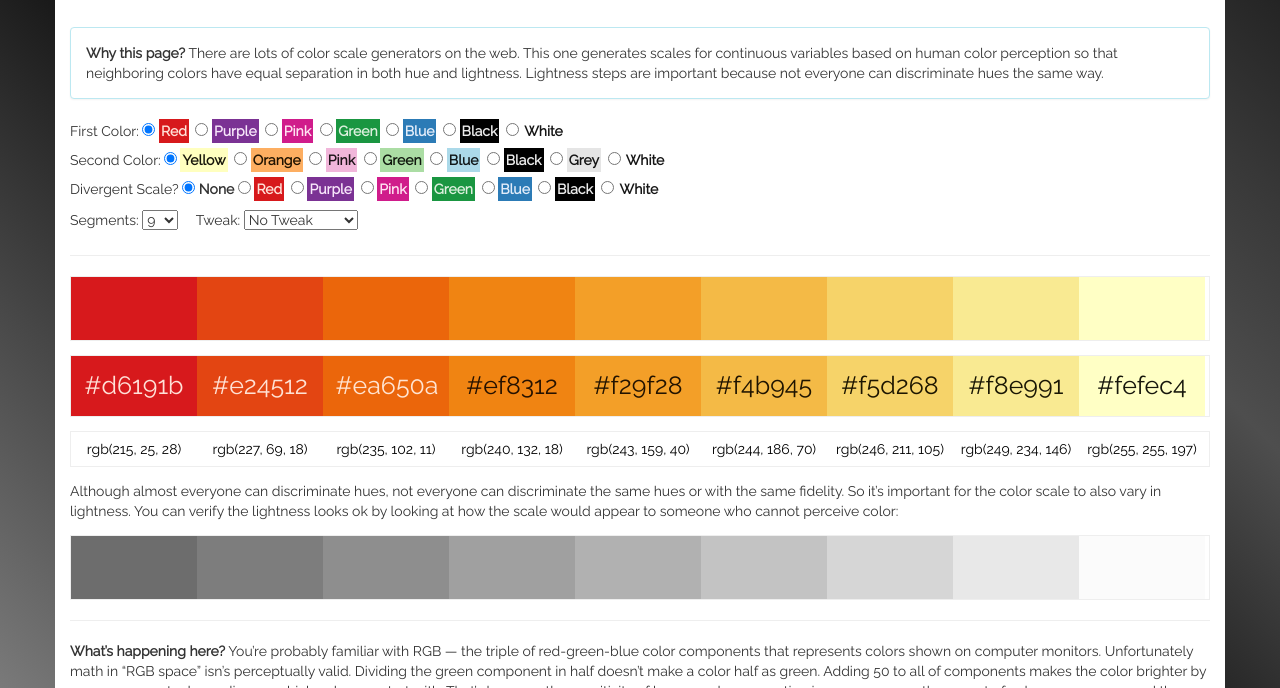
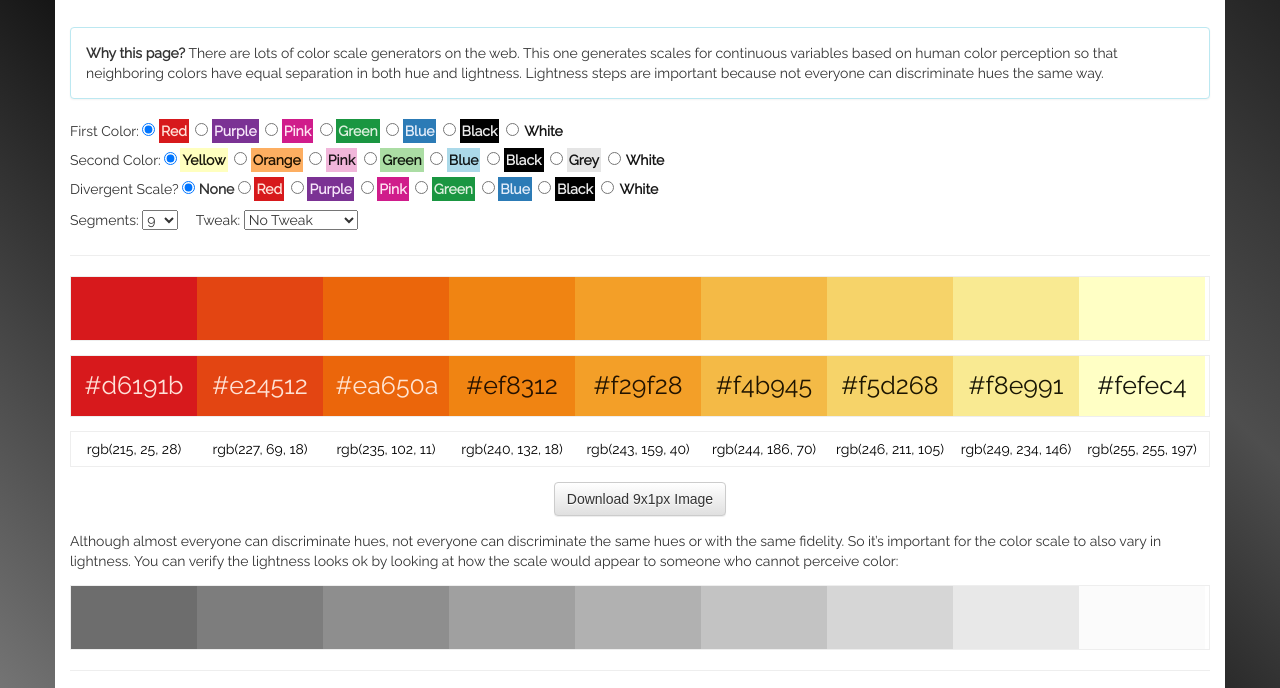
Before and after one commit to JoshData/color-scales, a website: page index.html in a window 1280 px wide. Shown: the part 93-781 px from the top of the page. Drawn offline with nearby package versions, Linux system fonts and the light colour scheme; a web font is replaced by a local one.

Commit message:
add a button to download the color scale as a PNG image

```diff
--- a/index.html
+++ b/index.html
@@ -139,6 +139,10 @@
 	    <div id="rgbcodes" class="scale">
     	</div>
 
+        <center style="margin: 15px;">
+            <a id="download" class="btn btn-default" style="font-family: sans-serif;">Download <span></span>x1px Image</a>
+        </center>
+
     	<p>Although almost everyone can discriminate hues, not everyone can discriminate the same hues or with the same fidelity. So it&rsquo;s important for the color scale to also vary in lightness. You can verify the lightness looks ok by looking at how the scale would appear to someone who cannot perceive color:</p>
 
         <div id="monoscale" class="scale">
@@ -219,6 +223,20 @@ function generate_scale() {
     show_scale($("#rgbcodes"), '', 'css');
     show_scale($("#monoscale"), 'monochrome_css');
 
+    // Create a downloadable image.
+    var canvas = document.createElement("CANVAS");
+    canvas.setAttribute('width', colors.length);
+    canvas.setAttribute('height', 1);
+    var canvasctx = canvas.getContext("2d");
+    var pixels = canvasctx.createImageData(colors.length, 1);
+    for (var i = 0; i < colors.length; i++) {
+        pixels.data[i*4+0] = colors[i].rgb.r;
+        pixels.data[i*4+1] = colors[i].rgb.g;
+        pixels.data[i*4+2] = colors[i].rgb.b;
+        pixels.data[i*4+3] = 255; // alpha
+    }
+    canvasctx.putImageData(pixels, 0, 0);
+    $('#download').attr('href', canvas.toDataURL('image/png'));
 }
 
 function form_changed() {
@@ -275,6 +293,8 @@ $(function() {
         });
         if (hash.num)
           $('form select[name=num]').val(hash.num);
+
+        $('#download span').text($('form select[name=num]').val())
 	}
 });
         </script>
```
